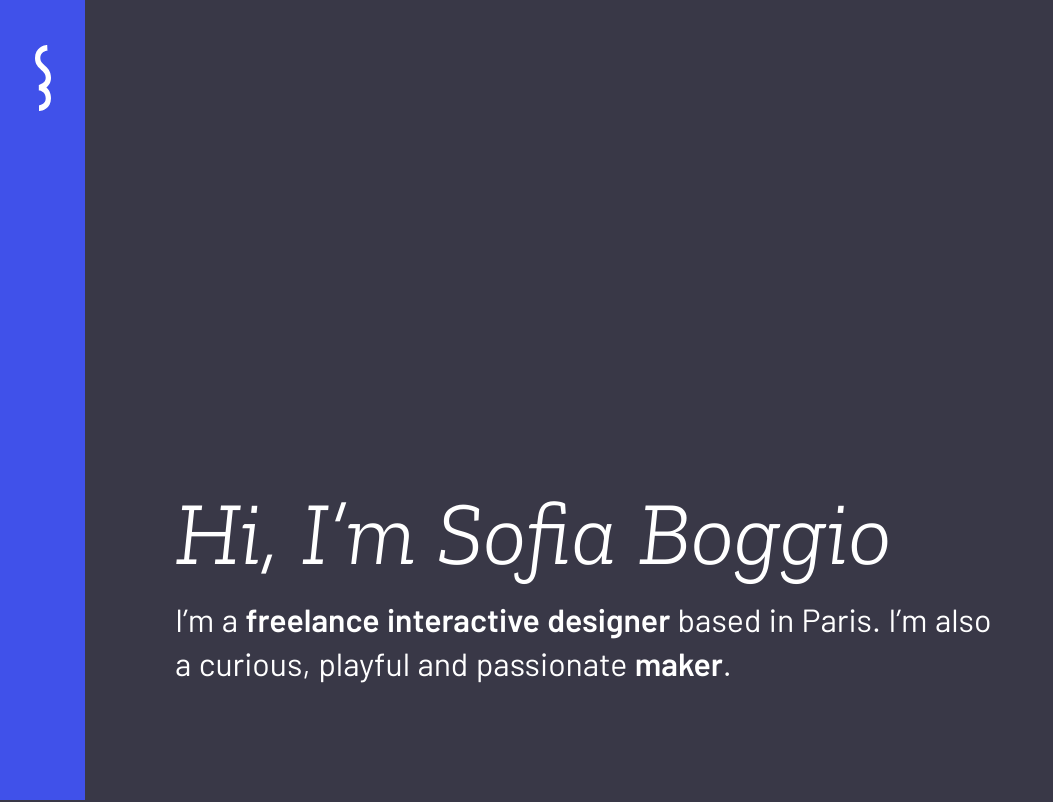
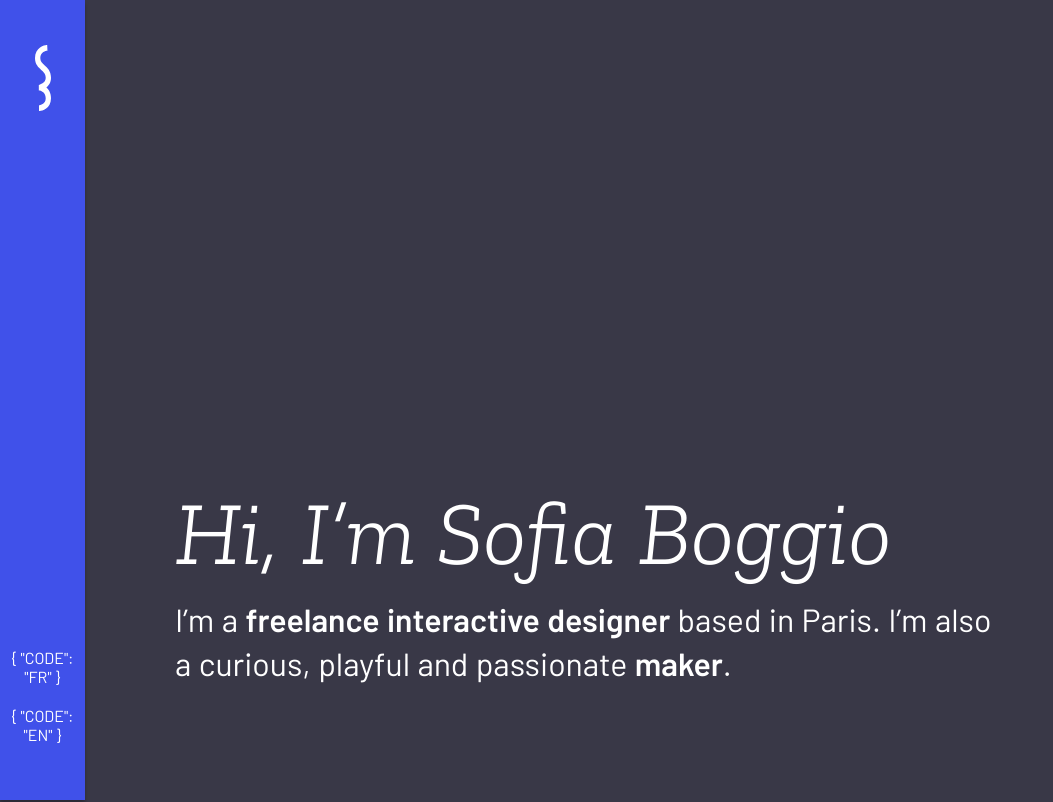
Before and after one commit to jfngoo/sofia-portfolio, a Nuxt app: page / in a window 1280 px wide. Shown: the top 802 px of the page, without its empty margins (0-1053 px from the left). Built offline with nearby package versions, Linux system fonts and the light colour scheme.

Commit message:
Use nuxt-i18n localePath and switchLocale

```diff
--- a/components/Sidebar.vue
+++ b/components/Sidebar.vue
@@ -1,7 +1,7 @@
 <template>
   <div class="sidebar">
     <nuxt-link
-      :to="getUrl($i18n.locale)"
+      :to="localePath('/')"
       class="logo"
     >
       <img
@@ -9,6 +9,16 @@
         alt="Logo"
       >
     </nuxt-link>
+    <div class="locale-selector">
+      <nuxt-link
+        v-for="locale in availableLocales"
+        :key="locale"
+        :to="switchLocalePath(locale)"
+        :class="{ active: locale === $i18n.locale }"
+      >
+        {{ locale }}
+      </nuxt-link>
+    </div>
   </div>
 </template>
 
@@ -16,9 +26,9 @@
 export default {
   name: 'Sidebar',
 
-  methods: {
-    getUrl (locale) {
-      return locale !== 'fr' ? `/${locale}/` : '/'
+  computed: {
+    availableLocales () {
+      return this.$i18n.locales
     }
   }
 }
@@ -34,8 +44,15 @@ export default {
   top: 0;
   left: 0;
   background: $main_color;
+  box-shadow: 0 4px 4px rgba(0, 0, 0, 0.25);
 
   text-align: center;
+
+  display: flex;
+  flex-direction: column;
+  align-items: center;
+
+  padding-bottom: 56px;
 
   @media all and (max-width: $breakpoint-sm) {
     display: none;
@@ -54,5 +71,27 @@ export default {
       width: 16px;
     }
   }
+
+  & > .locale-selector {
+    display: flex;
+    flex-direction: column;
+    margin-top: auto;
+
+    & > a {
+      color: $font_color;
+      text-decoration: none;
+      text-transform: uppercase;
+      font-size: $f16;
+      line-height: $f19;
+
+      &.active {
+        font-weight: bold;
+      }
+
+      & + a {
+        margin-top: 20px;
+      }
+    }
+  }
 }
 </style>
--- a/components/projects/NextBar.vue
+++ b/components/projects/NextBar.vue
@@ -1,7 +1,7 @@
 <template>
   <div class="nextbar">
     <nuxt-link
-      :to="getUrl(previous.id)"
+      :to="localePath(`/${previous.id}`)"
       class="previous"
     >
       <div class="thread">
@@ -19,7 +19,7 @@
     </nuxt-link>
 
     <nuxt-link
-      :to="getUrl(next.id)"
+      :to="localePath(`/${next.id}`)"
       class="next"
     >
       <div class="text">
@@ -51,12 +51,6 @@ export default {
     next: {
       type: Object,
       required: true
-    }
-  },
-
-  methods: {
-    getUrl (projectId) {
-      return this.$i18n.locale !== 'fr' ? `/${this.$i18n.locale}/${projectId}` : `/${projectId}`
     }
   }
 }
--- a/nuxt.config.js
+++ b/nuxt.config.js
@@ -62,7 +62,7 @@ export default {
     ]
   ],
   i18n: {
-    locales: ['en', 'fr'],
+    locales: ['fr', 'en'],
     defaultLocale: 'fr',
     vueI18n: {
       fallbackLocale: 'fr',
--- a/pages/index.vue
+++ b/pages/index.vue
@@ -8,7 +8,7 @@
       <nuxt-link
         v-for="project in projects"
         :key="project.title"
-        :to="getUrl(project.id)"
+        :to="localePath(`/${project.id}`)"
       >
         <ProjectThumbnail
           :id="project.id"
@@ -30,12 +30,6 @@ export default Vue.extend({
   computed: {
     projects () {
       return this.$i18n.messages[this.$i18n.locale].projects
-    }
-  },
-
-  methods: {
-    getUrl (projectId) {
-      return this.$i18n.locale !== 'fr' ? `/${this.$i18n.locale}/${projectId}` : `/${projectId}`
     }
   },
 
```
